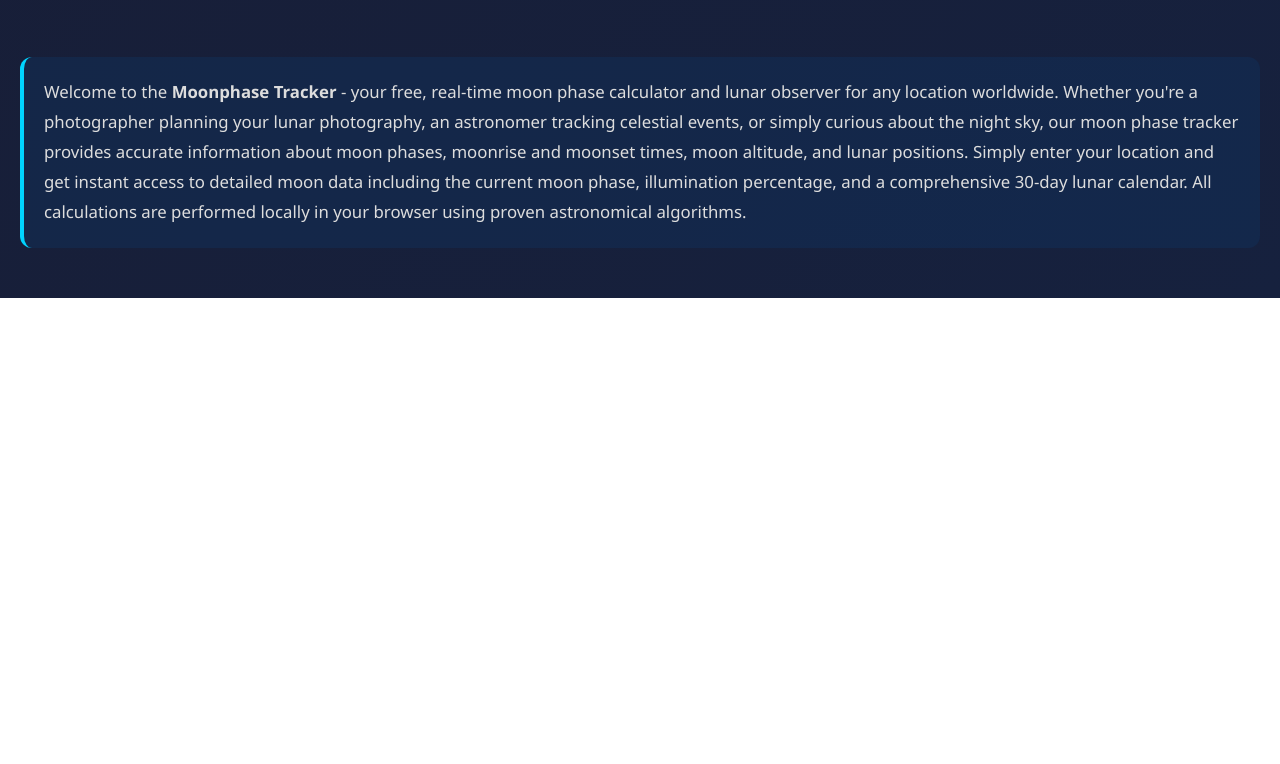
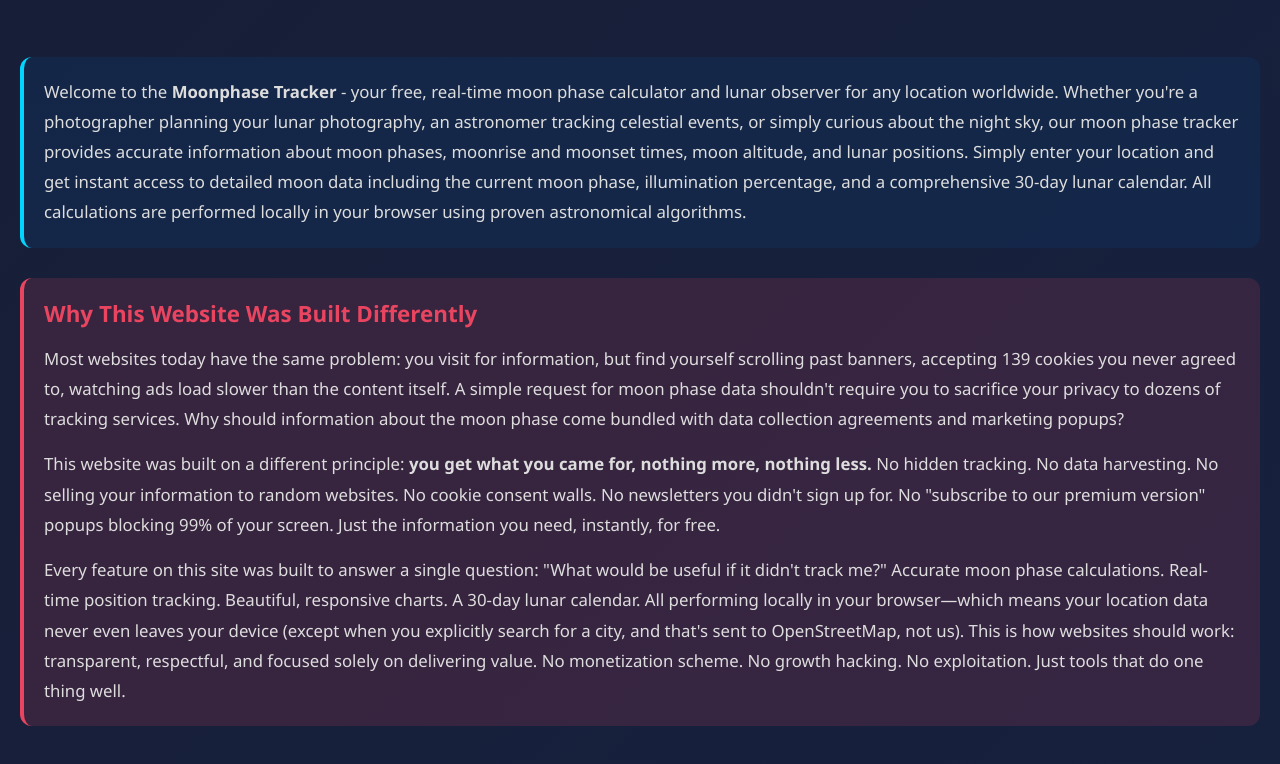
Before and after one commit to marynaschedl-personal/moonphases, a plain HTML site: page index.html in a window 1280 px wide. Shown: the part 2938-3702 px from the top of the page. Before the commit the page ends 3236 px from the top, so only its background shows below. Drawn offline with nearby package versions, Linux system fonts and the light colour scheme.

Commit message:
Add philosophy section explaining why website was built differently
- Criticize predatory web practices (cookie walls, tracking, ads)
- Explain core principle: give users what they came for, nothing more
- Highlight transparency in data handling
- Emphasize local processing and no data collection

```diff
--- a/index.html
+++ b/index.html
@@ -542,6 +542,27 @@
                 our moon phase tracker provides accurate information about moon phases, moonrise and moonset times, moon altitude, and lunar positions.
                 Simply enter your location and get instant access to detailed moon data including the current moon phase, illumination percentage, and a
                 comprehensive 30-day lunar calendar. All calculations are performed locally in your browser using proven astronomical algorithms.
+            </p>
+        </div>
+
+        <!-- Philosophy Section -->
+        <div style="background: rgba(233, 69, 96, 0.15); padding: 20px; border-radius: 12px; margin-top: 30px; margin-bottom: 30px; border-left: 4px solid #e94560;">
+            <h3 style="color: #e94560; margin-bottom: 15px; font-size: 1.4em;">Why This Website Was Built Differently</h3>
+            <p style="font-size: 1.05em; line-height: 1.8; color: #ddd; margin-bottom: 15px;">
+                Most websites today have the same problem: you visit for information, but find yourself scrolling past banners, accepting 139 cookies you never agreed to,
+                watching ads load slower than the content itself. A simple request for moon phase data shouldn't require you to sacrifice your privacy to dozens of tracking services.
+                Why should information about the moon phase come bundled with data collection agreements and marketing popups?
+            </p>
+            <p style="font-size: 1.05em; line-height: 1.8; color: #ddd; margin-bottom: 15px;">
+                This website was built on a different principle: <strong>you get what you came for, nothing more, nothing less.</strong> No hidden tracking. No data harvesting.
+                No selling your information to random websites. No cookie consent walls. No newsletters you didn't sign up for. No "subscribe to our premium version" popups
+                blocking 99% of your screen. Just the information you need, instantly, for free.
+            </p>
+            <p style="font-size: 1.05em; line-height: 1.8; color: #ddd;">
+                Every feature on this site was built to answer a single question: "What would be useful if it didn't track me?" Accurate moon phase calculations. Real-time
+                position tracking. Beautiful, responsive charts. A 30-day lunar calendar. All performing locally in your browser—which means your location data never even
+                leaves your device (except when you explicitly search for a city, and that's sent to OpenStreetMap, not us). This is how websites should work: transparent,
+                respectful, and focused solely on delivering value. No monetization scheme. No growth hacking. No exploitation. Just tools that do one thing well.
             </p>
         </div>
     </div>
```
